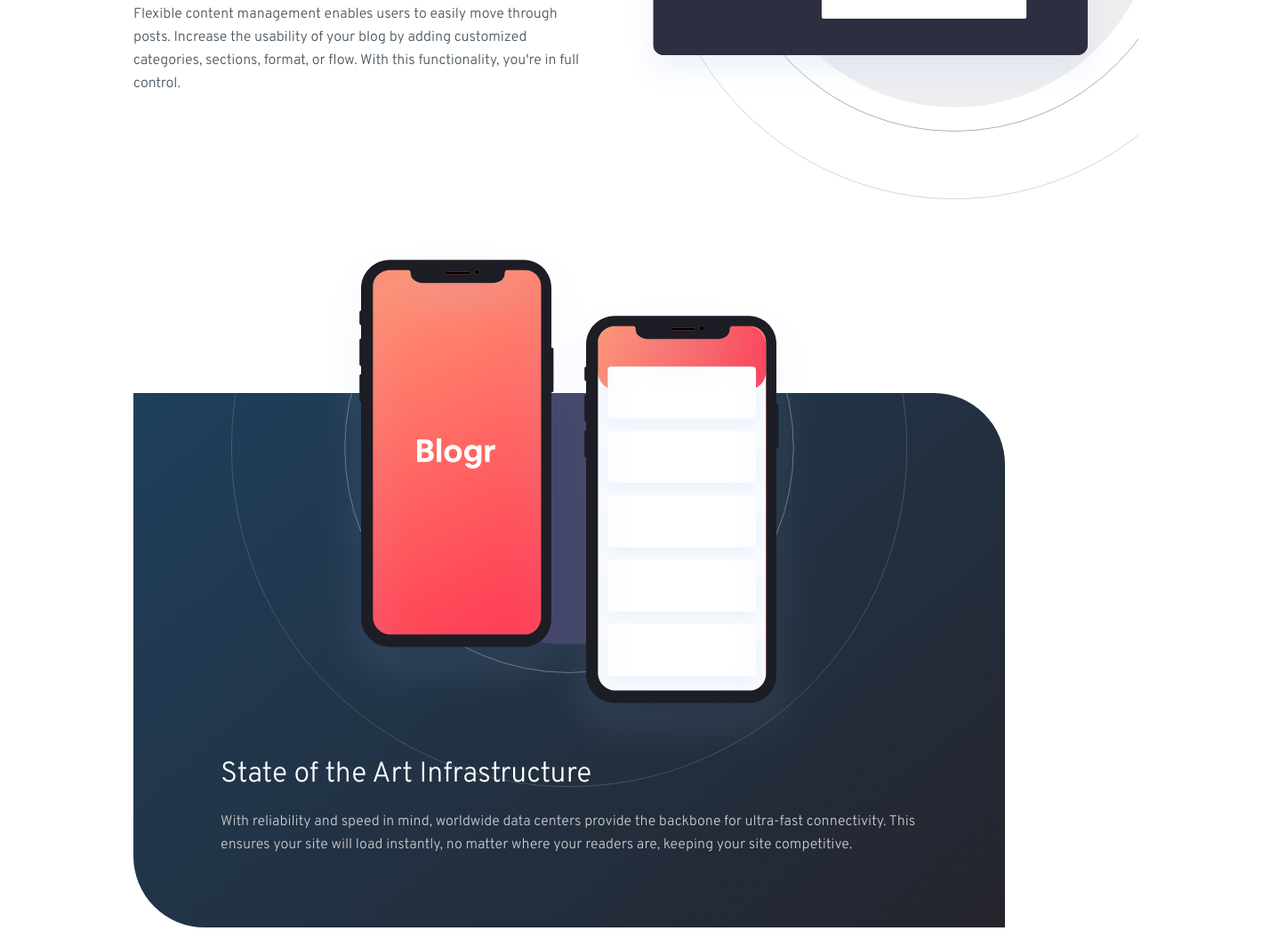
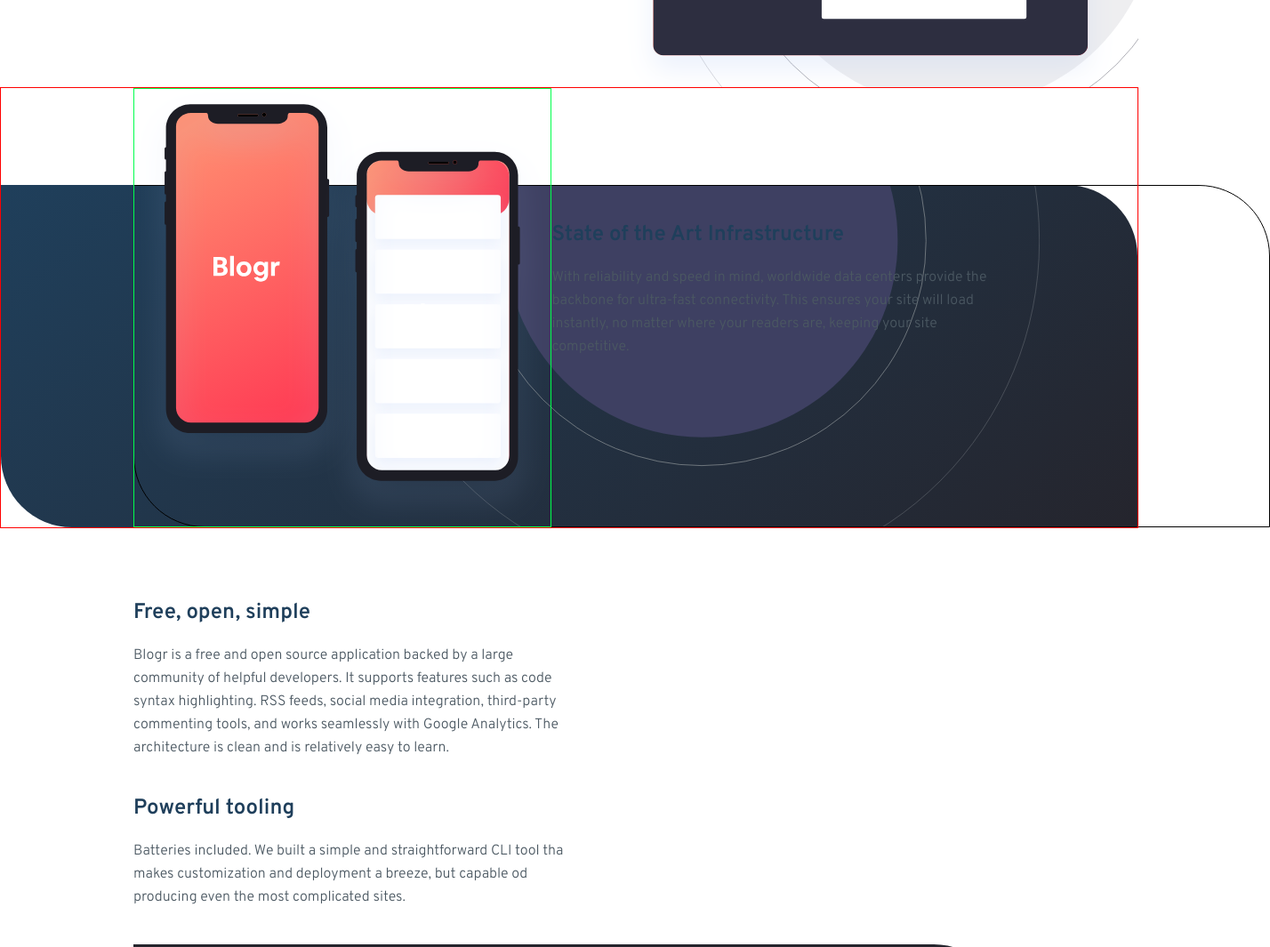
Before and after one commit to jeanwisotscki/Blogr, a plain HTML site: page index.html in a window 1280 px wide. Shown: the part 1160-2225 px from the top of the page at 89% size, 1428 px wide, since content can reach past the window. Drawn offline with Linux system fonts and the light colour scheme.

Commit message:
inicio estilo desktop sect 2

```diff
--- a/css/style.css
+++ b/css/style.css
@@ -375,7 +375,6 @@
   }
 }
 
-
 /* Section: State of the Art Infrastructure
 **********************************************/
 .__sect-2 {
@@ -421,7 +420,7 @@
   z-index: -1;
 }
 
-.main-content{
+/* .main-content{
   max-width: 80%;
   margin: 0 auto;
 }
@@ -436,12 +435,40 @@
 .main-content p {
   color: var(--grayish-blue);
   line-height: 26px;
-}
+} */
 
 /* Media queries
 *******************/
 @media only screen and (min-width: 845px){
   .__sect-2{
+    border: 1px solid red;
+    padding: 0;
+  }
+
+  .main-div{
+    display: flex;
+    align-items: center;
+  }
+
+  .phones{
+    margin: 0 auto;
+    border: 1px solid rgb(0, 255, 76);
+  }
+
+  .circles{
+    position: absolute;
+    display: block;
+    width: 100%;
+    top: 22%;
+    bottom: 0;
+    background-image: url('../images/bg-pattern-circles.svg');
+    background-repeat: no-repeat;
+    background-size: 95vh;
+    background-position: center -40vh;
+    border-top-right-radius: 80px;
+    border-bottom-left-radius: 80px;
+    z-index: -1;
+    border: 1px solid black;
 
   }
 }
--- a/index.html
+++ b/index.html
@@ -1,32 +1,23 @@
 <!DOCTYPE html>
 <html lang="pt-BR">
+
 <head>
   <meta charset="UTF-8" />
   <meta name="viewport" content="width=device-width, initial-scale=1.0" />
   <!-- displays site properly based on user's device -->
 
-    <link
-      rel="icon"
-      type="image/png"
-      sizes="32x32"
-      href="./images/favicon-32x32.png"
-    />
+  <link rel="icon" type="image/png" sizes="32x32" href="./images/favicon-32x32.png" />
 
   <!-- Fonts -->
-    <link
-      href="https://fonts.googleapis.com/css2?family=Overpass:wght@300;600&display=swap"
-      rel="stylesheet"
-    />
-    <link
-      href="https://fonts.googleapis.com/css2?family=Ubuntu:wght@400;500;700&display=swap"
-      rel="stylesheet"
-    />
+  <link href="https://fonts.googleapis.com/css2?family=Overpass:wght@300;600&display=swap" rel="stylesheet" />
+  <link href="https://fonts.googleapis.com/css2?family=Ubuntu:wght@400;500;700&display=swap" rel="stylesheet" />
 
   <!-- CSS -->
   <link rel="stylesheet" href="css/style.css" />
 
   <title>Frontend Mentor | Blogr</title>
 </head>
+
 <body>
   <!-- Header & Nav -->
   <header>
@@ -121,7 +112,7 @@
         <div class="content">
           <div class="text-wrapper">
             <h1>
-                Introducing an <br class="br"/>
+              Introducing an <br class="br" />
               extensible editor
             </h1>
             <p>
@@ -148,14 +139,18 @@
   </section>
 
   <!-- State of the Art Infrastructure -->
-    <section class="__sect-2 container">
+  <section class="__sect-2">
+    <div class="main-div container">
+
       <!-- div que contém o svg circles como background -->
       <div class="circles"></div>
 
       <div class="phones">
         <img src="./images/illustration-phones.svg" alt="phones image" />
       </div>
-      <div class="main-content content">
+
+      <div class="content">
+        <div class="text-wrapper">
           <h1>State of the Art Infrastructure</h1>
           <p>
             With reliability and speed in mind, worldwide data centers provide the
@@ -163,6 +158,8 @@
             instantly, no matter where your readers are, keeping your site
             competitive.
           </p>
+        </div>
+      </div>
     </div>
   </section>
 
@@ -248,4 +245,5 @@
 
   <script src="./js/script.js"></script>
 </body>
+
 </html>
```
Lines whose indentation alone changed are shown as unchanged.
